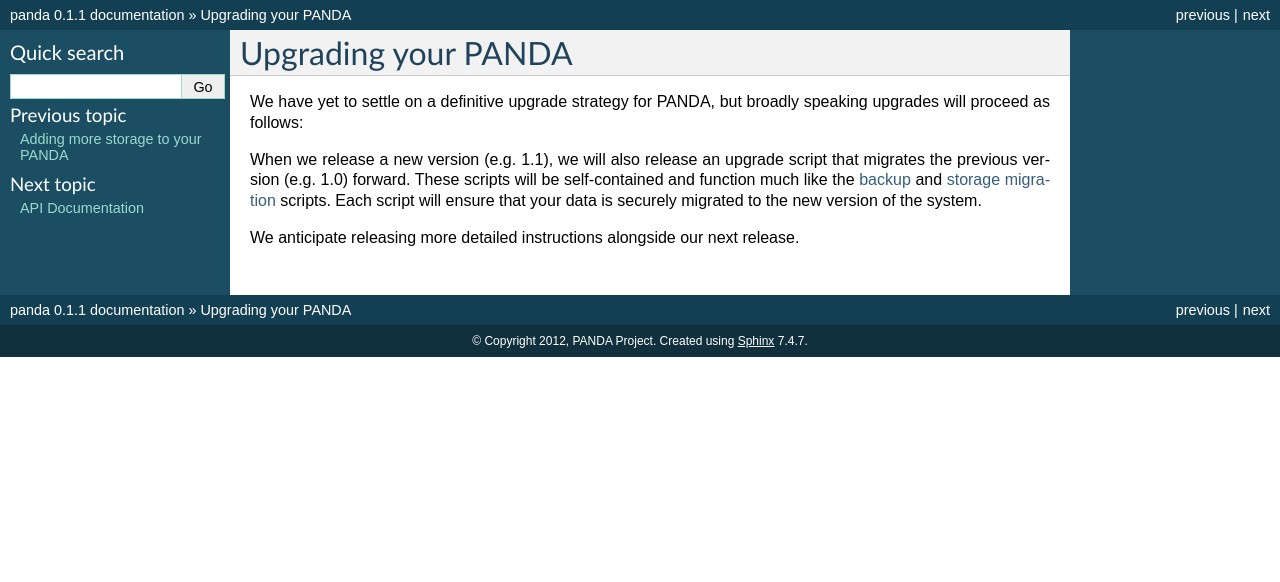
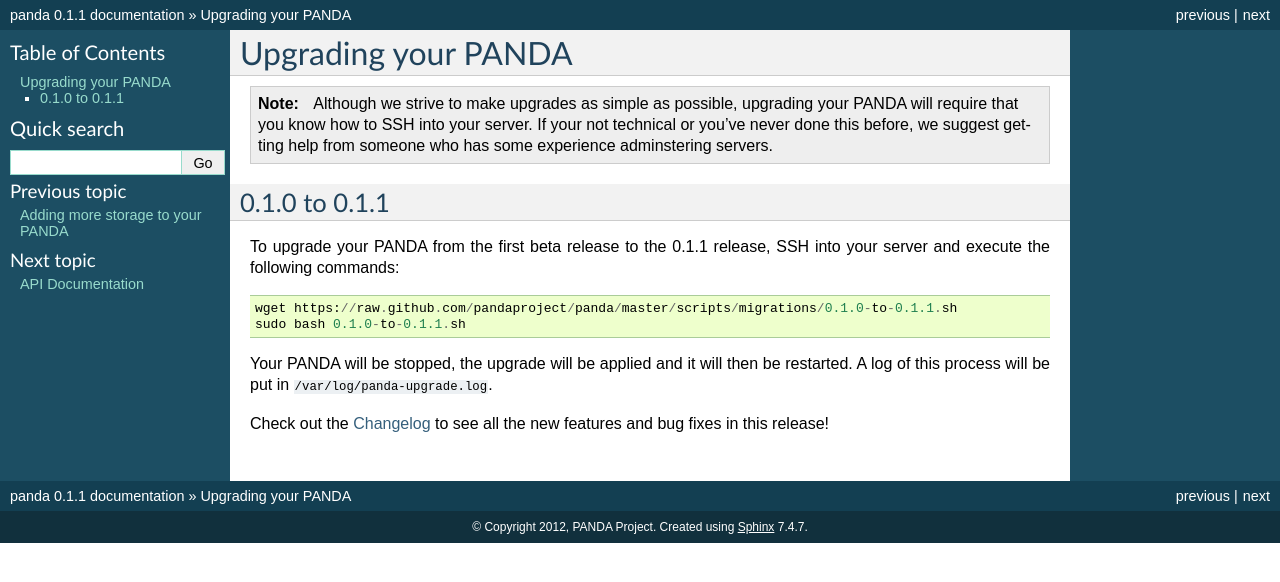
Before and after one commit to pandaproject/panda, a Sphinx documentation site: the page built from docs/upgrades.rst, in a window 1280 px wide. Shown: the top 582 px of the page. Built offline with Sphinx 7.4.7, drawn with Linux system fonts in a browser that asks for light colours.

Commit message:
Document how to apply the upgrade. Closes #576.

```diff
--- a/docs/index.rst
+++ b/docs/index.rst
@@ -107,6 +107,8 @@
 
 .. include:: ../LICENSE
 
+.. _changelog:
+
 Changelog
 =========
 
--- a/docs/upgrades.rst
+++ b/docs/upgrades.rst
@@ -2,8 +2,18 @@
 Upgrading your PANDA
 ====================
 
-We have yet to settle on a definitive upgrade strategy for PANDA, but broadly speaking upgrades will proceed as follows:
+.. note::
 
-When we release a new version (e.g. 1.1), we will also release an upgrade script that migrates the previous version (e.g. 1.0) forward. These scripts will be self-contained and function much like the :doc:`backup <backups>` and :doc:`storage migration <storage>` scripts. Each script will ensure that your data is securely migrated to the new version of the system.
+    Although we strive to make upgrades as simple as possible, upgrading your PANDA will require that you know how to SSH into your server. If your not technical or you've never done this before, we suggest getting help from someone who has some experience adminstering servers.
 
-We anticipate releasing more detailed instructions alongside our next release.
+0.1.0 to 0.1.1
+==============================
+
+To upgrade your PANDA from the first beta release to the 0.1.1 release, SSH into your server and execute the following commands::
+
+    wget https://raw.github.com/pandaproject/panda/master/scripts/migrations/0.1.0-to-0.1.1.sh
+    sudo bash 0.1.0-to-0.1.1.sh
+
+Your PANDA will be stopped, the upgrade will be applied and it will then be restarted. A log of this process will be put in ``/var/log/panda-upgrade.log``.
+
+Check out the :ref:`changelog` to see all the new features and bug fixes in this release!
```
Also changed, not shown: 1 other file.
